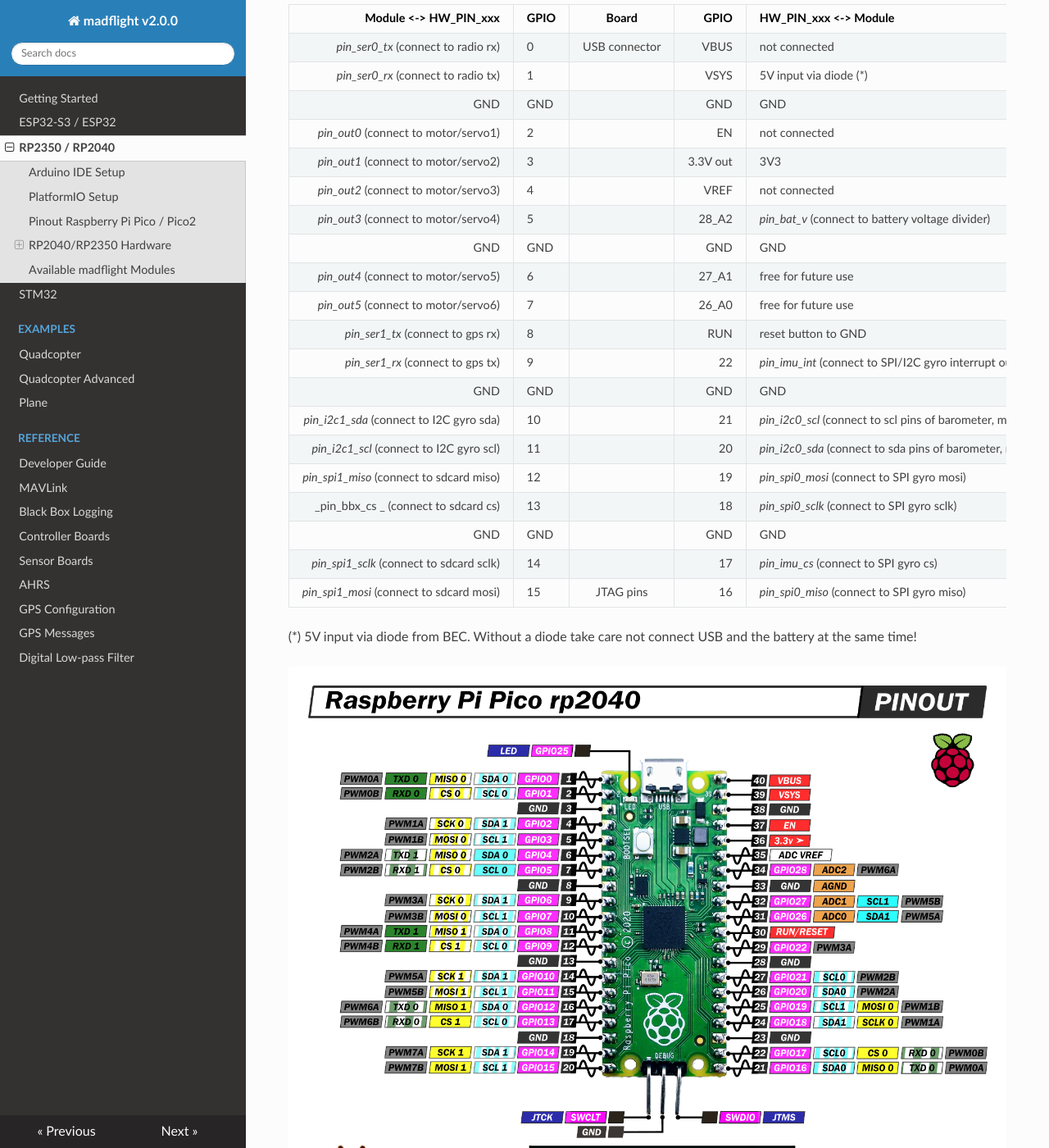
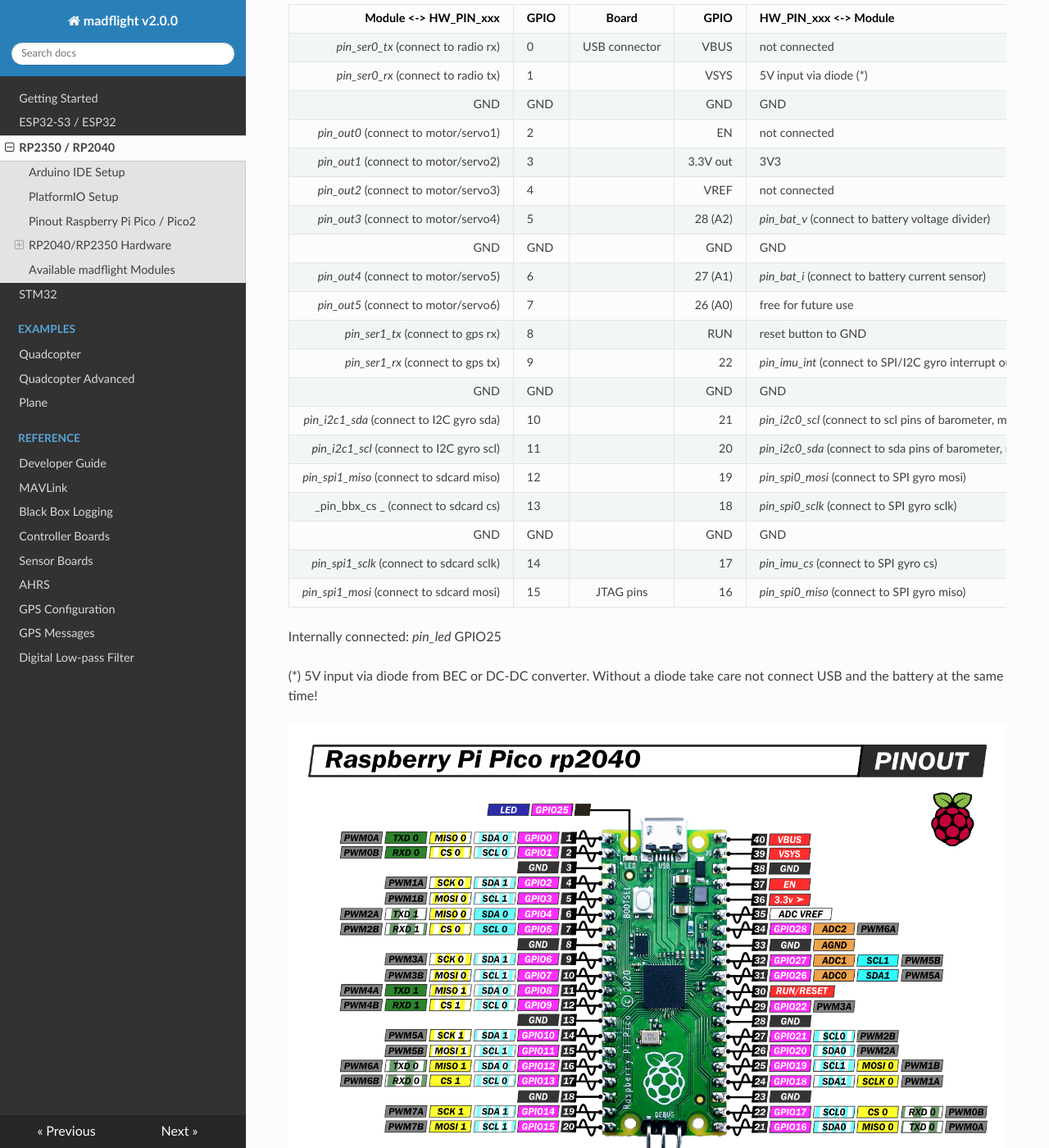
Before and after one commit to qqqlab/madflight-docs, an MkDocs documentation site: the page built from docs/Board-RP2040.md, in a window 1280 px wide and 1400 px high, scrolled down 1041 px. Shown: the whole window at 82% size. Built offline with MkDocs 1.6.1, drawn with Linux system fonts in a browser that asks for light colours; nearby versions of some CDN libraries.

Commit message:
Update Board-RP2040.md

```diff
--- a/docs/Board-RP2040.md
+++ b/docs/Board-RP2040.md
@@ -49,28 +49,30 @@
 
 | Module <-> HW_PIN_xxx | GPIO | Board | GPIO | HW_PIN_xxx <-> Module |
 | --: | :-- | :--: | --: | :-- |
-_pin_ser0_tx_ (connect to radio rx) | 0   | USB connector | VBUS     | not connected
-_pin_ser0_rx_ (connect to radio tx) | 1   |               | VSYS     | 5V input via diode (*)
-GND | GND |               | GND      | GND
-_pin_out0_ (connect to motor/servo1) | 2   |               | EN       | not connected
-_pin_out1_ (connect to motor/servo2) | 3   |               | 3.3V out | 3V3
-_pin_out2_ (connect to motor/servo3) | 4   |               | VREF     | not connected
-_pin_out3_ (connect to motor/servo4) | 5   |               | 28_A2    | _pin_bat_v_ (connect to battery voltage divider)
-GND | GND |               | GND      | GND
-_pin_out4_ (connect to motor/servo5) | 6   |               | 27_A1    | free for future use
-_pin_out5_ (connect to motor/servo6) | 7   |               | 26_A0    | free for future use
-_pin_ser1_tx_ (connect to gps rx)  | 8   |               | RUN      | reset button to GND
-_pin_ser1_rx_ (connect to gps tx) | 9   |               | 22       | _pin_imu_int_ (connect to SPI/I2C gyro interrupt out)
-GND | GND |               | GND      | GND
+_pin_ser0_tx_ (connect to radio rx)      | 0   | USB connector | VBUS     | not connected
+_pin_ser0_rx_ (connect to radio tx)      | 1   |               | VSYS     | 5V input via diode (*)
+GND                                      | GND |               | GND      | GND
+_pin_out0_ (connect to motor/servo1)     | 2   |               | EN       | not connected
+_pin_out1_ (connect to motor/servo2)     | 3   |               | 3.3V out | 3V3
+_pin_out2_ (connect to motor/servo3)     | 4   |               | VREF     | not connected
+_pin_out3_ (connect to motor/servo4)     | 5   |               | 28 (A2)  | _pin_bat_v_ (connect to battery voltage divider)
+GND                                      | GND |               | GND      | GND
+_pin_out4_ (connect to motor/servo5)     | 6   |               | 27 (A1)  | _pin_bat_i_ (connect to battery current sensor)
+_pin_out5_ (connect to motor/servo6)     | 7   |               | 26 (A0)  | free for future use
+_pin_ser1_tx_ (connect to gps rx)        | 8   |               | RUN      | reset button to GND
+_pin_ser1_rx_ (connect to gps tx)        | 9   |               | 22       | _pin_imu_int_ (connect to SPI/I2C gyro interrupt out)
+GND                                      | GND |               | GND      | GND
 _pin_i2c1_sda_ (connect to I2C gyro sda) | 10  |               | 21       | _pin_i2c0_scl_ (connect to scl pins of barometer, magnetometer, etc.)
 _pin_i2c1_scl_ (connect to I2C gyro scl) | 11  |               | 20       | _pin_i2c0_sda_ (connect to sda pins of barometer, magnetometer, etc.)
 _pin_spi1_miso_ (connect to sdcard miso) | 12  |               | 19       | _pin_spi0_mosi_ (connect to SPI gyro mosi)
-_pin_bbx_cs _ (connect to sdcard cs)| 13  |               | 18       |  _pin_spi0_sclk_ (connect to SPI gyro sclk)
-GND | GND |               | GND      | GND
+_pin_bbx_cs _ (connect to sdcard cs)     | 13  |               | 18       |  _pin_spi0_sclk_ (connect to SPI gyro sclk)
+GND                                      | GND |               | GND      | GND
 _pin_spi1_sclk_ (connect to sdcard sclk) | 14  |               | 17       | _pin_imu_cs_ (connect to SPI gyro cs)
-_pin_spi1_mosi_ (connect to sdcard mosi) | 15  | JTAG pins     | 16       | _pin_spi0_miso_ (connect to SPI gyro miso)
+_pin_spi1_mosi_ (connect to sdcard mosi) | 15  |   JTAG pins   | 16       | _pin_spi0_miso_ (connect to SPI gyro miso)
 
-(*) 5V input via diode from BEC. Without a diode take care not connect USB and the battery at the same time!
+Internally connected: _pin_led_ GPIO25
+
+(*) 5V input via diode from BEC or DC-DC converter. Without a diode take care not connect USB and the battery at the same time!
 
 ![](img/Raspberry-Pi-Pico-rp2040-pinout-mischianti.png)
 ![](img/Raspberry-Pi-Pico-W-rp2040-WiFi-pinout-mischianti.png)
```
